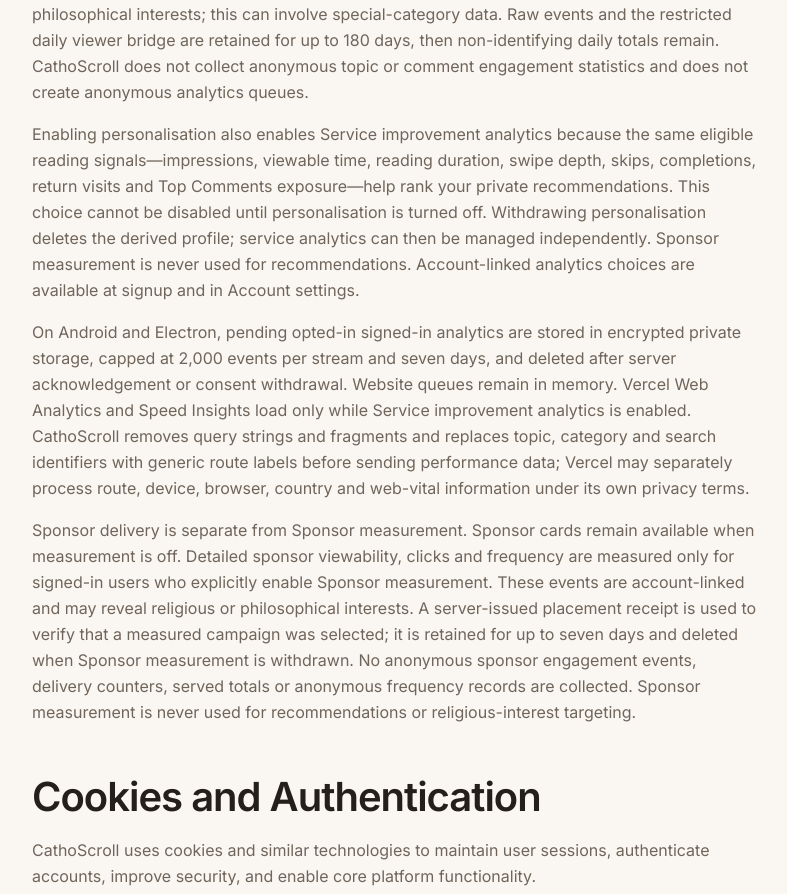
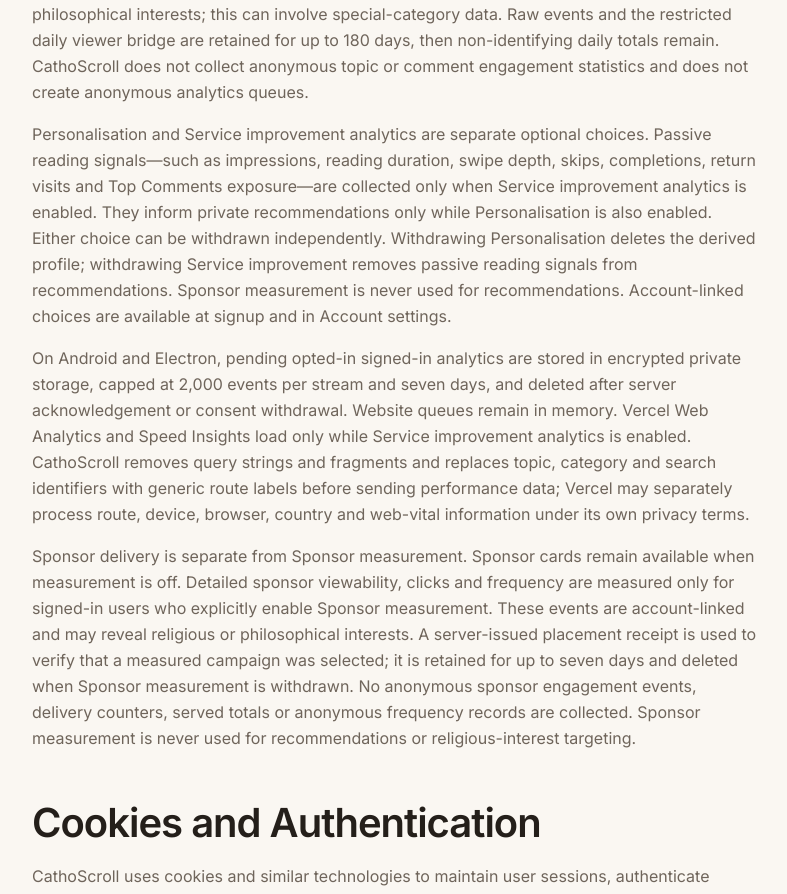
Before and after one commit to joshuaargent/TS_CathoScroll, a Next.js app: page /privacy in a window 1280 px wide. Shown: the part 5167-6061 px from the top of the page, without its empty margins (0-787 px from the left). Built offline with nearby package versions, Linux system fonts and the light colour scheme; no server answers.

Commit message:
Correct privacy policy to reflect independent Personalisation and Service improvement choices

```diff
--- a/src/app/privacy/page.tsx
+++ b/src/app/privacy/page.tsx
@@ -244,12 +244,14 @@ export default function PrivacyPage() {
           </p>
 
           <p className="text-text-secondary mt-4 leading-relaxed">
-            Enabling personalisation also enables Service improvement analytics because the same
-            eligible reading signals—impressions, viewable time, reading duration, swipe depth,
-            skips, completions, return visits and Top Comments exposure—help rank your private
-            recommendations. This choice cannot be disabled until personalisation is turned off.
-            Withdrawing personalisation deletes the derived profile; service analytics can then be
-            managed independently. Sponsor measurement is never used for recommendations. Account-linked analytics choices are available at signup and in Account settings.
+            Personalisation and Service improvement analytics are separate optional choices.
+            Passive reading signals—such as impressions, reading duration, swipe depth, skips,
+            completions, return visits and Top Comments exposure—are collected only when Service
+            improvement analytics is enabled. They inform private recommendations only while
+            Personalisation is also enabled. Either choice can be withdrawn independently.
+            Withdrawing Personalisation deletes the derived profile; withdrawing Service improvement
+            removes passive reading signals from recommendations. Sponsor measurement is never used
+            for recommendations. Account-linked choices are available at signup and in Account settings.
           </p>
 
           <p className="text-text-secondary mt-4 leading-relaxed">
```
